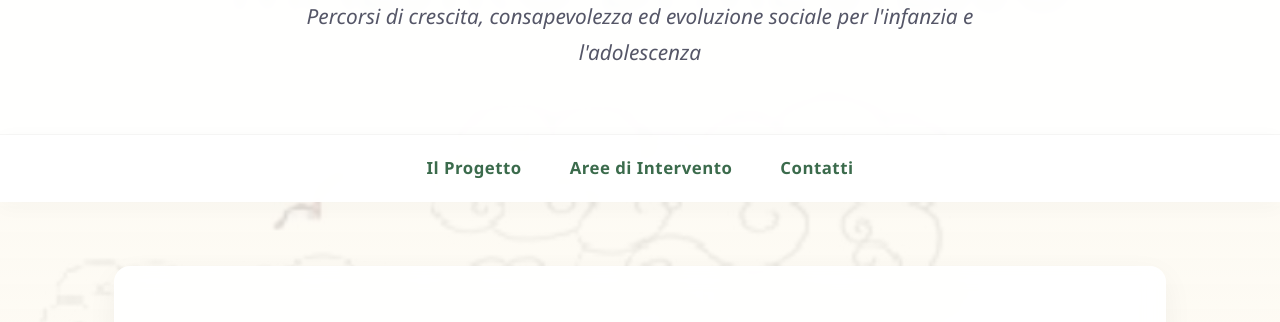
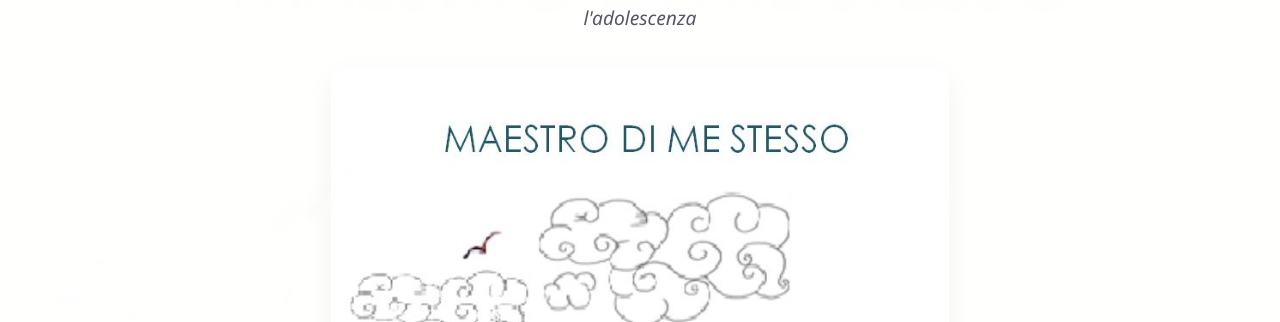
Before and after one commit to gangiar/maestrodimestesso, a plain HTML site: page index.html in a window 1280 px wide. Shown: the part 168-490 px from the top of the page. Drawn offline with Linux system fonts and the light colour scheme.

Commit message:
Update index.html

```diff
--- a/index.html
+++ b/index.html
@@ -11,7 +11,7 @@
         :root {
             --primary-color: #3b6b4c; /* Verde scuro ispirato all'albero */
             --secondary-color: #d15b8f; /* Rosa/viola ispirato ai fiori */
-            --accent-bg: rgba(253, 250, 242, 0.85); /* Sfondo crema semi-transparente per le schede */
+            --accent-bg: rgba(253, 250, 242, 0.85); /* Sfondo crema semi-trasparente per le schede */
             --text-color: #2b2d42;
             --white: #ffffff;
             --shadow: 0 10px 30px rgba(0,0,0,0.05);
@@ -33,8 +33,8 @@
             line-height: 1.7;
             color: var(--text-color);
 
-            /* Sfondo aggiornato con estensione .jpeg */
-            background-image: linear-gradient(to bottom, rgba(253, 250, 242, 0.8), rgba(253, 250, 242, 0.92)), url('sito.jpeg');
+            /* L'immagine impostata come sfondo sfumato dell'intero sito */
+            background-image: linear-gradient(to bottom, rgba(253, 250, 242, 0.85), rgba(253, 250, 242, 0.93)), url('sito.jpeg');
             background-attachment: fixed;
             background-position: center;
             background-repeat: no-repeat;
@@ -45,13 +45,13 @@
             background-color: rgba(255, 255, 255, 0.9);
             backdrop-filter: blur(5px);
             text-align: center;
-            padding: 4rem 1rem;
+            padding: 3rem 1rem 2rem 1rem;
             border-bottom: 1px solid rgba(0,0,0,0.03);
         }
 
         header h1 {
             color: #245266; /* Blu petrolio come la scritta nel disegno */
-            font-size: 3.5rem;
+            font-size: 3rem;
             text-transform: uppercase;
             letter-spacing: 3px;
             font-weight: 400;
@@ -59,12 +59,33 @@
         }
 
         header p {
-            font-size: 1.3rem;
+            font-size: 1.2rem;
             color: var(--text-color);
             opacity: 0.8;
             max-width: 700px;
+            margin: 0 auto 2rem auto;
+            font-style: italic;
+        }
+
+        /* L'immagine inserita anche come elemento centrale dell'header */
+        .hero-image-container {
+            max-width: 650px;
             margin: 0 auto;
-            font-style: italic;
+            padding: 0 1rem;
+        }
+
+        .hero-image {
+            width: 100%;
+            height: auto;
+            border-radius: 16px;
+            box-shadow: var(--shadow);
+            display: block;
+            transition: var(--transition);
+        }
+
+        .hero-image:hover {
+            transform: scale(1.01);
+            box-shadow: 0 15px 35px rgba(0,0,0,0.08);
         }
 
         nav {
@@ -116,7 +137,7 @@
         }
 
         section {
-            background: rgba(255, 255, 255, 0.92); /* Sfondo bianco semi-trasparente */
+            background: rgba(255, 255, 255, 0.92); /* Sfondo delle schede semi-trasparente */
             backdrop-filter: blur(10px);
             padding: 3.5rem;
             margin-bottom: 3rem;
@@ -301,6 +322,10 @@
     <header>
         <h1>Maestro di me stesso</h1>
         <p>Percorsi di crescita, consapevolezza ed evoluzione sociale per l'infanzia e l'adolescenza</p>
+
+        <div class="hero-image-container">
+            <img src="sito.jpeg" alt="Illustrazione Maestro di me stesso" class="hero-image">
+        </div>
     </header>
 
     <nav>
@@ -315,7 +340,7 @@
             <h2>Chi Siamo & Visione</h2>
             <div class="vision-text">
                 <p>
-                    Il progetto <strong>Maestro di me stesso</strong> nasce con l'obiettivo di accompagner i bambini e gli adolescenti nello sviluppo della propria autoconsapevolezza, resilienza e intelligenza emotiva. In un mondo in costante mutamento, guidiamo i più giovani a diventare i veri protagonisti della propria crescita personale e sociale.
+                    Il progetto <strong>Maestro di me stesso</strong> nasce con l'obiettivo di accompagnare i bambini e gli adolescenti nello sviluppo della propria autoconsapevolezza, resilienza e intelligenza emotiva. In un mondo in costante mutamento, guidiamo i più giovani a diventare i veri protagonisti della propria crescita personale e sociale.
                 </p>
             </div>
 
```
